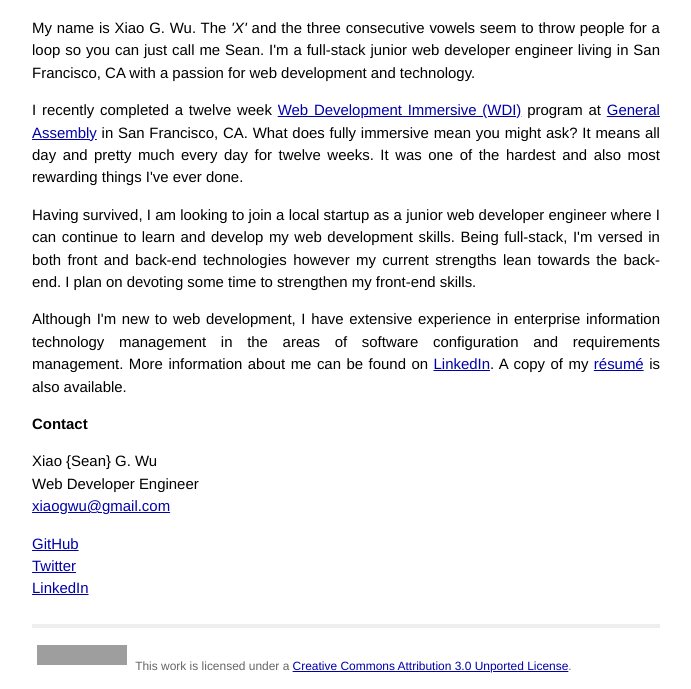
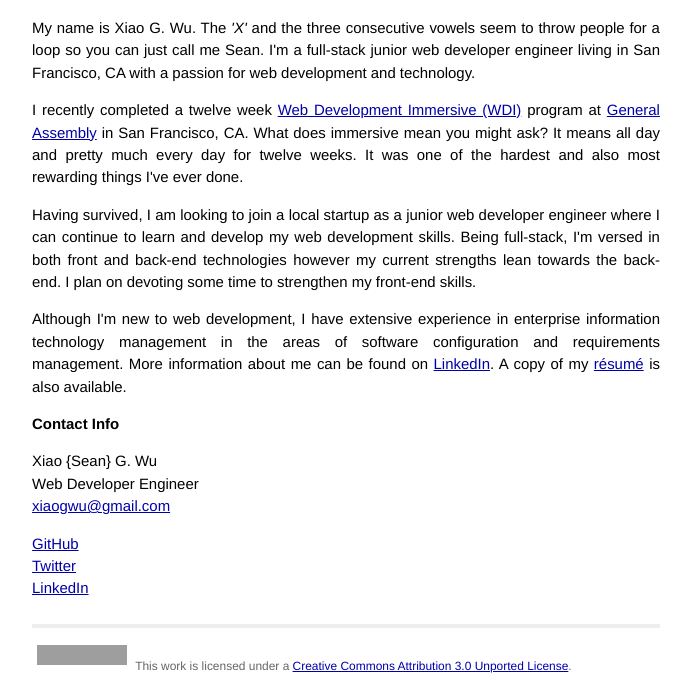
Before and after one commit to xiaogwu/xiaogwu.github.io, a Jekyll site: the page built from about/index.html, in a window 1280 px wide, cut to the strip 339-1028 px from the top of the page. Shown: the whole strip, without its empty margins (294-985 px from the left). Built offline with Jekyll 4.4.1, drawn with Linux system fonts in a browser that asks for light colours; Markdown is read by kramdown in place of the engine named in the settings; grey boxes are pictures that could not be loaded.

Commit message:
Some rewording and added favicon

```diff
--- a/_layouts/default.html
+++ b/_layouts/default.html
@@ -11,6 +11,10 @@
 
         <!-- Custom CSS -->
         <link rel="stylesheet" href="/css/main.css">
+
+        <!-- Favicon -->
+        <link rel="shortcut icon" href="/favicon.ico" type="image/x-icon">
+        <link rel="icon" href="/favicon.ico" type="image/x-icon">
 
     </head>
     <body>
--- a/about/index.html
+++ b/about/index.html
@@ -9,11 +9,11 @@
     <p><img src="https://en.gravatar.com/userimage/414435/ab93ba383bab4eb79ac1bd30b0f5f05b.jpg?size=200" alt="avatar"></p>
     </div>
     <p>My name is Xiao G. Wu.  The <em>'X'</em> and the three consecutive vowels seem to throw people for a loop so you can just call me Sean.  I'm a full-stack junior web developer engineer living in San Francisco, CA with a passion for web development and technology.</p>
-    <p>I recently completed a twelve week <a href="https://generalassemb.ly/education/web-development-immersive/">Web Development Immersive (WDI)</a> program at <a href="https://generalassemb.ly">General Assembly</a> in San Francisco, CA.  What does fully immersive mean you might ask?  It means all day and pretty much every day for twelve weeks.  It was one of the hardest and also most rewarding things I've ever done.</p>
+    <p>I recently completed a twelve week <a href="https://generalassemb.ly/education/web-development-immersive/">Web Development Immersive (WDI)</a> program at <a href="https://generalassemb.ly">General Assembly</a> in San Francisco, CA.  What does immersive mean you might ask?  It means all day and pretty much every day for twelve weeks.  It was one of the hardest and also most rewarding things I've ever done.</p>
     <p>Having survived, I am looking to join a local startup as a junior web developer engineer where I can continue to learn and develop my web development skills.  Being full-stack, I'm versed in both front and back-end technologies however my current strengths lean towards the back-end.  I plan on devoting some time to strengthen my front-end skills.</p>
     <p>Although I'm new to web development, I have extensive experience in enterprise information technology management in the areas of software configuration and requirements management.  More information about me can be found on <a href="http://www.linkedin.com/in/xiaogwu">LinkedIn</a>.  A copy of my <a href="/about/resume/">résumé</a> is also available.</p>
 
-  <h1>Contact</h1>
+  <h1>Contact Info</h1>
     <div class="contact">
       <p>
         Xiao {Sean} G. Wu<br />
@@ -21,7 +21,7 @@
         <a href="mailto:xiaogwu@gmail.com">xiaogwu@gmail.com</a>
       </p>
     </div>
-    <div class="contact">
+    <div class="social">
       <p>
         <a href="http://github.com/xiaogwu/">GitHub</a><br />
         <a href="http://twitter.com/xiaogwu/">Twitter</a><br />
```
Also changed, not shown: favicon.ico (added).
